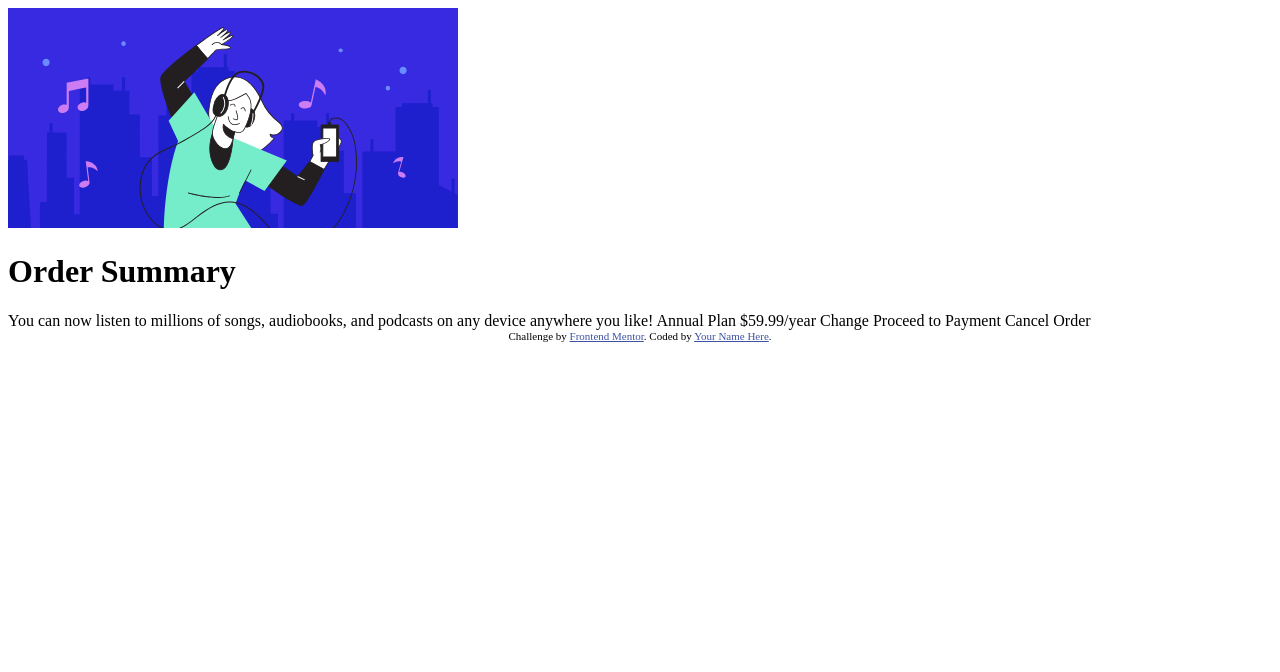
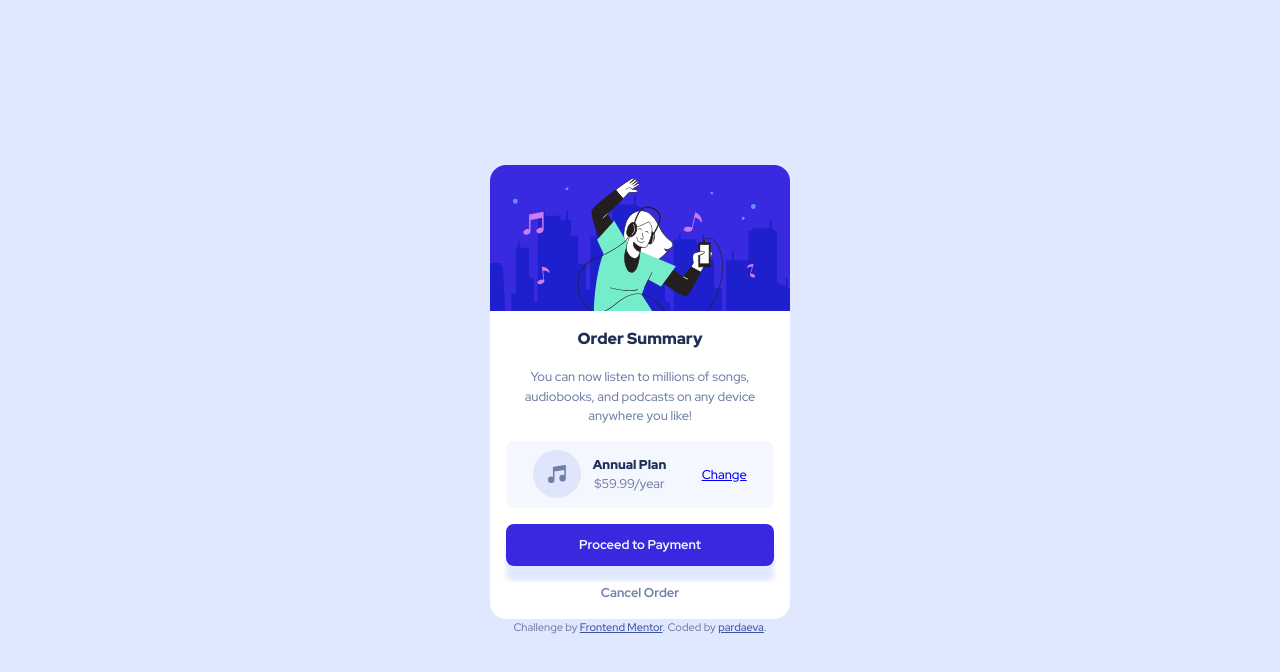
Before and after one commit to pardaeva/frontend-mentor-4, a plain HTML site: page index.html in a window 1280 px wide. Drawn offline with Linux system fonts and the light colour scheme.

Commit message:
complate

```diff
--- a/index.html
+++ b/index.html
@@ -4,7 +4,7 @@
   <meta charset="UTF-8">
   <meta name="viewport" content="width=device-width, initial-scale=1.0"> <!-- displays site properly based on user's device -->
 
-  <link rel="icon" type="image/png" sizes="32x32" href="./images/favicon-32x32.png">
+  <link rel="stylesheet" href="style.css">
 
   <title>Frontend Mentor | Order summary card</title>
 
@@ -22,26 +22,39 @@
       </div>
   <div class="info">
     <h1 class="title">Order Summary</h1>
+    <p class="desc">  You can now listen to millions of songs, audiobooks, and podcasts on any
+      device anywhere you like!</p>
+
+      <div class="room">
+        <img src="images/icon-music.svg" alt="icon-music">
+        <div class="room2">
+        <p class="name">Annual Plan</p>
+        <p class="price">$59.99/year</p>
+      </div>
+        <a href="#">Change</a>
+      </div>
+      <button class="button"> Proceed to Payment</button>
+      <button class="button2">Cancel Order</button>
   </div>
     </div>
   </main>
 
 
 
-  You can now listen to millions of songs, audiobooks, and podcasts on any
-  device anywhere you like!
 
-  Annual Plan
-  $59.99/year
 
-  Change
 
-  Proceed to Payment
-  Cancel Order
 
+
+
+
+
+
+  <footer>
   <div class="attribution">
-    Challenge by <a href="https://www.frontendmentor.io?ref=challenge" target="_blank">Frontend Mentor</a>.
-    Coded by <a href="#">Your Name Here</a>.
+    Challenge by <a href="https://www.frontendmentor.io/challenges/order-summary-component-QlPmajDUj" target="_blank">Frontend Mentor</a>.
+    Coded by <a href="https://github.com/pardaeva/frontend-mentor-4" target="_blank">pardaeva</a>.
   </div>
+</footer>
 </body>
 </html>
--- a/style.css
+++ b/style.css
@@ -0,0 +1,161 @@
+@import url('https://fonts.googleapis.com/css2?family=Red+Hat+Display:wght@500;700;900&display=swap');
+
+:root{
+/* colors */
+--clr-primary: hsl(225, 100%, 94%);
+--clr-secondary-2: hsl(245, 75%, 72%);
+--clr-secondary: hsl(245, 75%, 52%);
+--clr-neutral-100:hsl(225, 100%, 98%);
+--clr-neutral-500:hsl(224, 23%, 55%);
+--clr-neutral-900:hsl(223, 47%, 23%);
+
+--fs-normal:16px;
+
+--ff-base: 'Red Hat Display', sans-serif;
+
+--fw-first:500;
+--fw-second:700;
+--fw-third:900;
+
+}
+
+
+
+
+
+*, *::before, *::after {
+    box-sizing: border-box;
+  }
+
+  * {
+    margin: 0;
+  }
+
+
+
+  body {
+    line-height: 1.5;
+    -webkit-font-smoothing: antialiased;
+  }
+
+  img, picture, video, canvas, svg {
+    display: block;
+    max-width: 100%;
+  }
+
+  input, button, textarea, select {
+    font: inherit;
+  }
+
+  p, h1, h2, h3, h4, h5, h6 {
+    overflow-wrap: break-word;
+  }
+
+  #root, #__next {
+    isolation: isolate;
+  }
+
+
+
+body{
+background-color: var(--clr-primary);
+color: var(--clr-neutral-500);
+font-family: var(--ff-base);
+font-size: var(--fs-normal);
+padding: 1.5rem;
+
+display: flex;
+flex-direction: column;
+justify-content: center;
+align-items: center;
+min-height: 100vh;
+text-align: center;
+align-items: center;
+}
+.product{
+
+    max-width: 300px;
+    display: flex;
+    flex-direction: column;
+
+}
+img{
+    border-radius: 1rem 1rem 0 0;
+}
+.info{
+    font-size: 1rem;
+    background-color:white;
+    display: flex;
+    flex-direction: column;
+    padding: 1rem;
+    gap: 1rem;
+border-radius: 0 0 1rem 1rem;
+
+
+}
+.title{
+color: var(--clr-neutral-900);
+font-size: 1rem;
+font-weight: var(--fw-third);
+
+}
+.desc{
+    font-weight: var(--fw-first);
+    font-size: 0.8rem;
+}
+
+.room{
+display: flex;
+justify-content: space-around;
+background-color: var(--clr-neutral-100);
+border-radius: 0.5rem;
+padding: 0.6rem;
+font-size: 0.8rem;
+align-items: center;
+
+}
+.room img{
+    width: 3rem;
+}
+.room2{
+    margin-left: -1.5rem;
+}
+.name{
+    color: var(--clr-neutral-900);
+    font-weight: var(--fw-third);
+}
+
+a:hover{
+color: var(--clr-secondary-2);
+text-decoration: none;
+cursor: pointer;
+}
+
+.button{
+    font-weight: var(--fw-second);
+background-color: var(--clr-secondary);
+border: 0;
+color: var(--clr-neutral-100);
+padding: 0.7rem;
+border-radius: 0.5rem;
+box-shadow: 0px 15px 5px var(--clr-primary);
+font-size: 0.8rem;
+
+}
+.button:hover{
+    background-color: var(--clr-secondary-2);
+    cursor: pointer;
+}
+
+.button2{
+    border: 0;
+    background-color: white;
+    color: var(--clr-neutral-500);
+    font-weight: var(--fw-second);
+    font-size: 0.8rem;
+}
+.button2:hover{
+    color: var(--clr-neutral-900);
+    cursor: pointer;
+
+}
```
